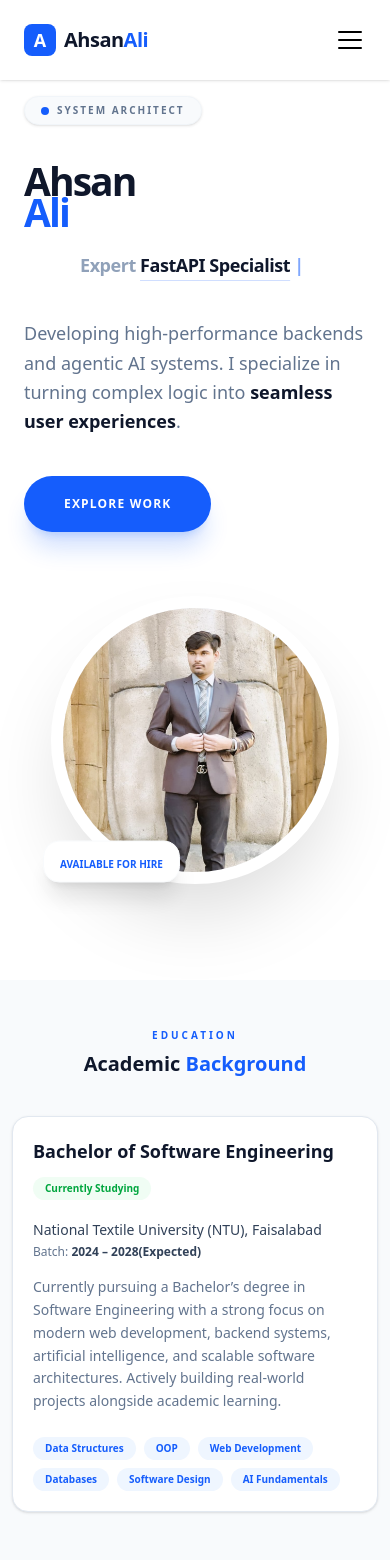
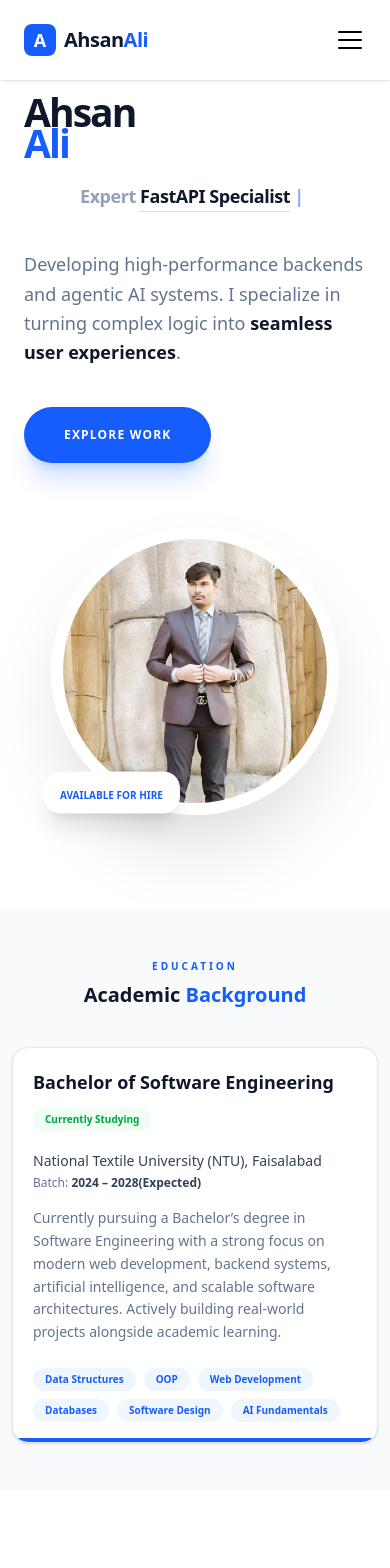
Before and after one commit to Ahsaan-develper/Portfolio-website, a Next.js app: page / in a window 390 px wide. Shown: the top 1568 px of the page. Built offline with nearby package versions, Linux system fonts and the light colour scheme.

Commit message:
add animation

```diff
--- a/app/_component/about.tsx
+++ b/app/_component/about.tsx
@@ -49,14 +49,8 @@ export default function AboutSection() {
         <div className="lg:col-span-7 z-10">
           <div className="space-y-10">
 
-            {/* Status Badge */}
-            <div className="animate-reveal inline-flex items-center gap-2 px-4 py-1.5 rounded-full bg-slate-50 border border-slate-100 shadow-sm">
-              <span className="relative flex h-2 w-2">
-                <span className="animate-ping absolute inline-flex h-full w-full rounded-full bg-blue-400 opacity-75"></span>
-                <span className="relative inline-flex rounded-full h-2 w-2 bg-blue-600"></span>
-              </span>
-              <span className="text-[10px] font-black tracking-[0.2em] text-slate-500 uppercase">System Architect</span>
-            </div>
+
+
 
             {/* Main Name */}
             <div className="space-y-2">
--- a/app/_component/education.tsx
+++ b/app/_component/education.tsx
@@ -1,10 +1,19 @@
 "use client";
 
+import { useEffect, useState } from "react";
+
 export default function EducationPage() {
+    const [animate, setAnimate] = useState(false);
+    useEffect(()=>{
+      const interval = setInterval(() => {
+        setAnimate((prev) => !prev);
+      }, 1000);
+        return () => clearInterval(interval);
+    } , [])
   return (
     <section
       id="education"
-      className="py-12 sm:py-16 md:py-20 bg-slate-50 px-3 sm:px-4 md:px-6"
+      className="py-12 sm:py-16  md:py-20 bg-slate-50 px-3 sm:px-4 md:px-6"
     >
       <div className="max-w-5xl mx-auto">
 
@@ -20,7 +29,7 @@ export default function EducationPage() {
         </div>
 
         {/* Education Card */}
-        <div className="bg-white rounded-2xl sm:rounded-3xl border border-slate-200 p-5 sm:p-6 md:p-10 shadow-sm hover:shadow-xl transition-all duration-300">
+        <div className="bg-white relative overflow-hidden rounded-2xl sm:rounded-3xl border border-slate-200 p-5 sm:p-6 md:p-10 shadow-sm hover:shadow-xl transition-all duration-300">
 
           {/* Degree + Status */}
           <div className="flex flex-col sm:flex-row sm:items-center sm:justify-between gap-3 sm:gap-4 mb-5 sm:mb-6">
@@ -52,7 +61,7 @@ export default function EducationPage() {
           </p>
 
           {/* Subjects / Skills */}
-          <div className="flex flex-wrap gap-2 sm:gap-3">
+          <div className="flex   flex-wrap gap-2 sm:gap-3">
             {[
               "Data Structures",
               "OOP",
@@ -66,9 +75,15 @@ export default function EducationPage() {
                 className="text-[10px] sm:text-xs font-bold text-blue-600 bg-blue-50 px-3 py-1 rounded-full"
               >
                 {skill}
+
               </span>
+
             ))}
+
           </div>
+          <div className={`  origin-center  bg-blue-600 transition-all h-1 left-0 absolute bottom-0 z-10 duration-1000 ${animate ? "w-0" : "w-full"} `}></div>
+
+
         </div>
 
       </div>
--- a/app/_component/projects.tsx
+++ b/app/_component/projects.tsx
@@ -1,9 +1,19 @@
 "use client";
 
-import { useState } from "react";
+import { useEffect, useState } from "react";
 
 export default function ProjectShowcase() {
   const [showMore, setShowMore] = useState(false);
+  const [animate , setAnimate] = useState(false);
+  const [activeIndex , setActiveIndex] = useState(0);
+  // useEffect(()=>{
+  //   const interval = setInterval(() => {
+  //       setAnimate( (prev) => !prev)
+  //   }, 1500);
+  //   return ()=>clearInterval(interval)
+  // },[])
+
+
 
   const mainProjects = [
     {
@@ -12,7 +22,7 @@ export default function ProjectShowcase() {
       desc: "Autonomous AI system matching candidates to roles using advanced gap analysis and agentic workflows.",
       tech: ["OpenAISDK", "Next.js", "FastAPI", "WebSockets", "Postgres"],
       link: "https://www.linkedin.com/posts/ahsaan-ali-785445361_ai-nextjs-fastapi-activity-7411429237993414656-0Hk6",
-      color: "border-blue-500",
+      color: "bg-blue-500",
       glow: "group-hover:shadow-blue-500/20"
     },
     {
@@ -21,7 +31,7 @@ export default function ProjectShowcase() {
       desc: "Real-time voice and text simulation platform providing instant sentiment analysis and technical feedback.",
       tech: ["Next.js", "FastAPI", "Gemini", "MongoAtlas"],
       link: "https://www.linkedin.com/posts/ahsaan-ali-785445361_softwareengineer-fullstackdeveloper-nextjs-activity-7366514370777931778-jU8F",
-      color: "border-purple-500",
+      color: "bg-purple-500",
       glow: "group-hover:shadow-purple-500/20"
     },
     {
@@ -30,7 +40,7 @@ export default function ProjectShowcase() {
       desc: "Comprehensive full-stack management system with predictive analytics and real-time stock tracking.",
       tech: ["Next.js", "FastAPI", "MongoAtlas"],
       link: "https://www.linkedin.com/posts/ahsaan-ali-785445361_softwareengineer-fullstackdeveloper-nextjs-activity-7374103474675941376--DA6",
-      color: "border-emerald-500",
+      color: "bg-emerald-500",
       glow: "group-hover:shadow-emerald-500/20"
     },
   ];
@@ -56,6 +66,12 @@ export default function ProjectShowcase() {
     }
   ];
 
+     useEffect(()=>{
+    const interval = setInterval(() => {
+        setActiveIndex( (prev) => (prev + 1 ) % mainProjects.length);
+    }, 500);
+    return ()=>clearInterval(interval)
+  },[mainProjects.length])
   return (
     <section
       id="work"
@@ -79,8 +95,10 @@ export default function ProjectShowcase() {
           {mainProjects.map((p, i) => (
             <div
               key={i}
-              className={`group relative bg-white p-6 md:p-10 rounded-3xl border-t-4 ${p.color} shadow-sm transition-all duration-500 hover:-translate-y-2 hover:shadow-2xl ${p.glow}`}
+              className={`group relative bg-white p-6 md:p-10 rounded-3xl shadow-sm transition-all duration-500 hover:-translate-y-2 overflow-hidden hover:shadow-2xl ${p.glow}`}
             >
+              <div className={`  origin-center   transition-all h-1 ${p.color} left-0 absolute top-0 z-10 duration-500 ${activeIndex === i ? "w-0" : "w-full"} `}></div>
+
               <span className="inline-block text-xs md:text-[10px] font-black uppercase tracking-widest text-slate-400 bg-slate-50 px-3 py-1 rounded-md border mb-5">
                 {p.category}
               </span>
--- a/app/_component/services.tsx
+++ b/app/_component/services.tsx
@@ -1,6 +1,17 @@
 "use client";
 
+import { useEffect, useState } from "react";
+
 export default function ServicesPage() {
+  const [animate, setAnimate] = useState(false);
+  useEffect(()=>{
+    const interval = setInterval(() => {
+      setAnimate((prev) => !prev);
+    }, 1000);
+      return () => clearInterval(interval);
+  } , [])
+
+
   const services = [
     {
       title: "AI Agent Ecosystems",
@@ -51,12 +62,12 @@ export default function ServicesPage() {
           {services.map((service, idx) => (
             <div
               key={idx}
-              className="group bg-white p-6 rounded-2xl border border-slate-100 hover:border-blue-500 hover:shadow-xl hover:shadow-blue-500/10 transition-all duration-300 flex flex-col justify-between"
+              className="group relative overflow-hidden bg-white p-6 rounded-2xl  hover:shadow-xl hover:shadow-blue-500/20 transition-all duration-500 flex flex-col justify-between"
             >
               {/* Top Content */}
               <div>
                 {/* Icon */}
-                <div className="w-10 h-10 bg-blue-50 rounded-lg flex items-center justify-center mb-5 group-hover:bg-blue-600 transition-colors">
+                <div className="w-10 h-10 bg-blue-50 rounded-lg flex items-center justify-center mb-5 group-hover:bg-blue-600 transition-all duration-500">
                   <svg
                     className="w-5 h-5 text-blue-600 group-hover:text-white"
                     fill="none"
@@ -92,6 +103,7 @@ export default function ServicesPage() {
                   </span>
                 ))}
               </div>
+              <div className={`w-full  origin-center  bg-blue-600 transition-all h-1 left-0 absolute bottom-0 z-10 duration-500 ${animate ? "scale-x-100" : "scale-x-0"} `}></div>
             </div>
           ))}
         </div>
--- a/app/_component/techstack.tsx
+++ b/app/_component/techstack.tsx
@@ -1,6 +1,15 @@
 "use client";
 
+import { useEffect, useState } from "react";
+
 export default function TechStack() {
+  const [animate, setAnimate] = useState(false);
+      useEffect(()=>{
+        const interval = setInterval(() => {
+          setAnimate((prev) => !prev);
+        }, 1000);
+          return () => clearInterval(interval);
+      } , [])
   const skillGroups = [
     {
       title: "Frontend & Design",
@@ -38,11 +47,11 @@ export default function TechStack() {
         </div>
 
         {/* Card Grid */}
-        <div className="grid grid-cols-1 md:grid-cols-3 gap-8">
+        <div className="grid grid-cols-1   md:grid-cols-3 gap-8">
           {skillGroups.map((group, i) => (
             <div
               key={i}
-              className="group relative bg-white p-8 rounded-[2rem] border border-blue-50 shadow-[0_15px_40px_-15px_rgba(37,99,235,0.1)] transition-all duration-500 hover:shadow-[0_30px_60px_-20px_rgba(37,99,235,0.2)] hover:-translate-y-2 overflow-hidden"
+              className="group reveal relative bg-white p-8 rounded-[2rem] border border-blue-50 shadow-[0_15px_40px_-15px_rgba(37,99,235,0.1)] transition-all duration-500 hover:shadow-[0_30px_60px_-20px_rgba(37,99,235,0.2)] hover:-translate-y-2 overflow-hidden"
             >
               {/* Background Accent Number */}
               <span className="absolute -right-4 -top-4 text-8xl font-black text-blue-50 opacity-40 transition-transform group-hover:scale-110">
@@ -68,8 +77,11 @@ export default function TechStack() {
 
               {/* Decorative Blue Gradient Corner */}
               <div className="absolute bottom-0 right-0 w-24 h-24 bg-gradient-to-br from-transparent to-blue-50/50 rounded-tl-full -mr-10 -mb-10" />
+                            <div className={`w-full  origin-center  bg-blue-600 transition-all h-1 left-0 absolute bottom-0 z-10 duration-500 ${animate ? "scale-x-100" : "scale-x-0"} `}></div>
+
             </div>
           ))}
+
         </div>
       </div>
     </section>
--- a/app/globals.css
+++ b/app/globals.css
@@ -9,3 +9,23 @@ html {
 section {
   scroll-margin-top: 100px;
 }
+
+@keyframes reveal {
+  from {
+    opacity: 0;
+    transform: translateY(60px);
+  }
+
+  to {
+    opacity: 1;
+    transform: translateY(0);
+  }
+}
+
+.reveal {
+  animation-name: reveal;
+  animation-duration: 1ms;      /* duration is controlled by scroll */
+  animation-fill-mode: both;
+  animation-timeline: view();
+  animation-range: entry 0% cover 40%;
+}
```
Also changed, not shown: app/_component/header.tsx (+5 -4 lines).
